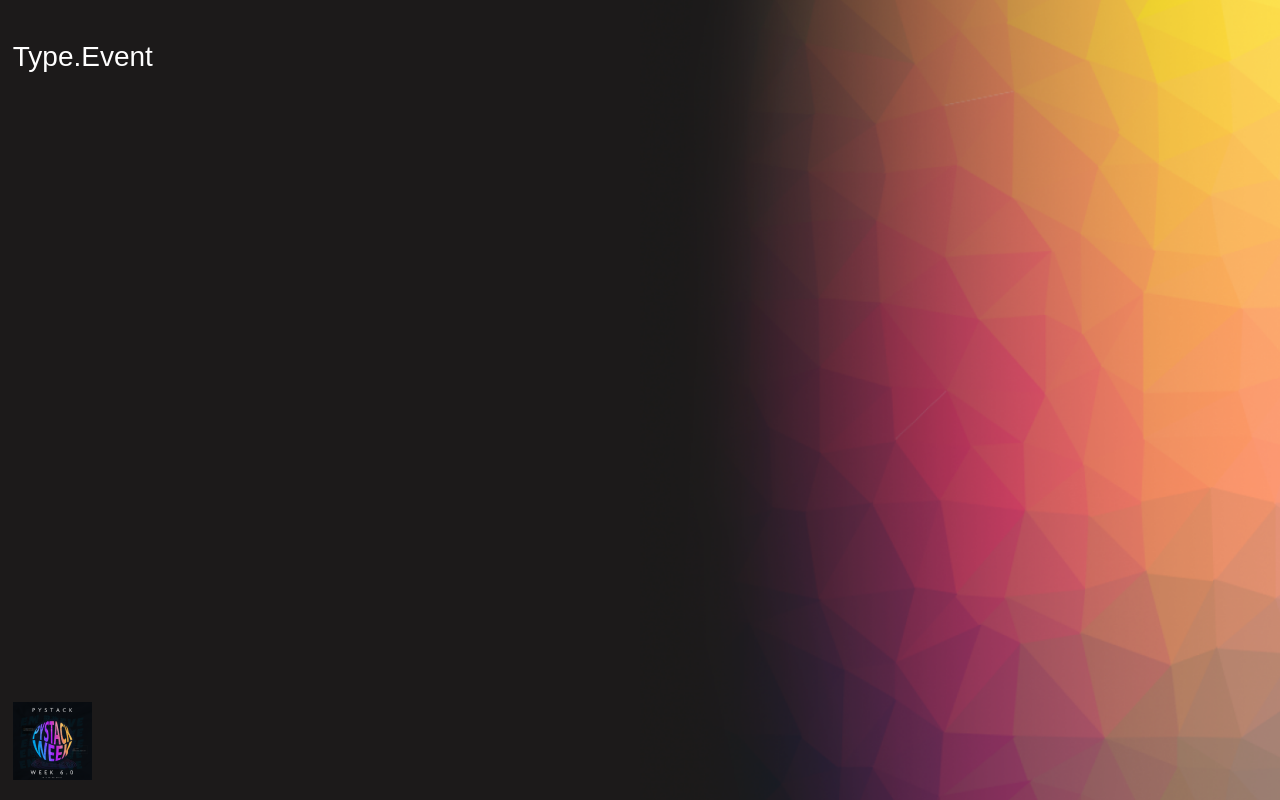
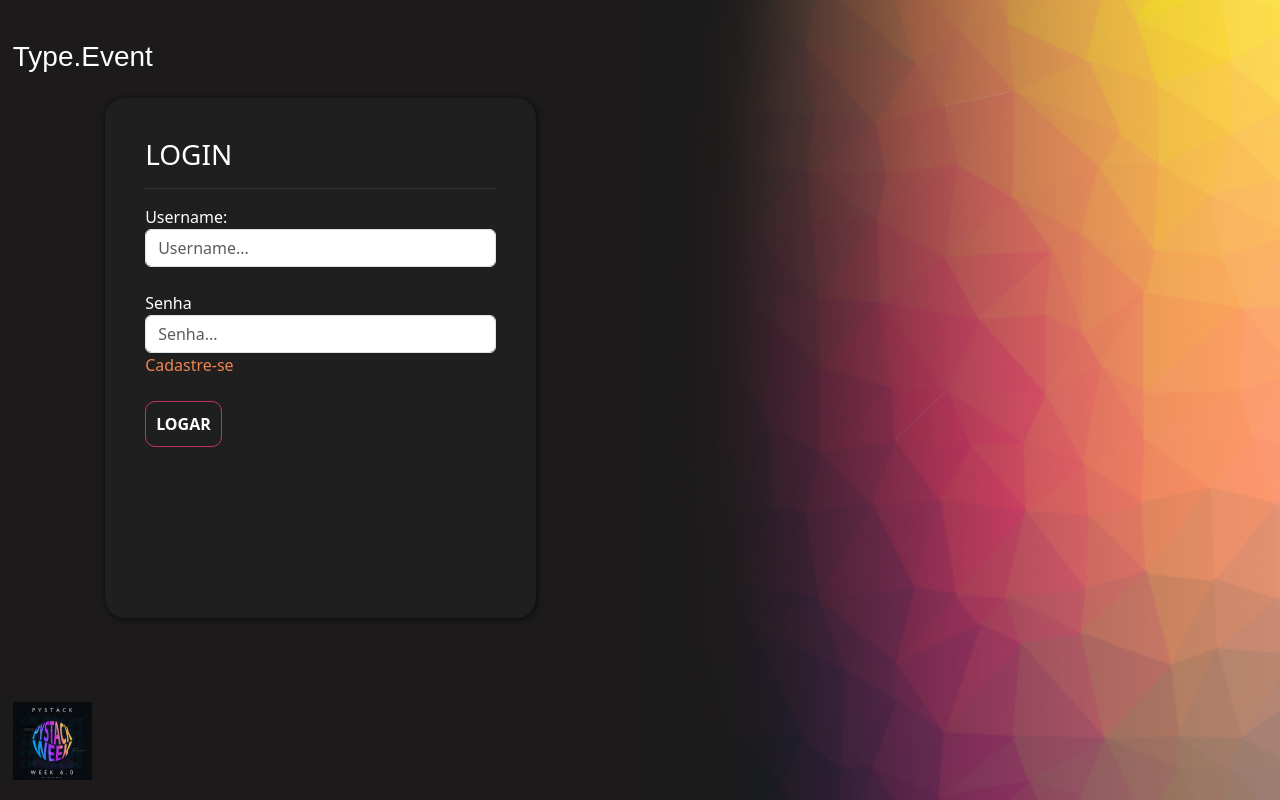
Before and after one commit to YamachitaR/Pythonando, a Django app: page /usuarios/login/ in a window 1280 px wide. Run offline with Django 4.2, Linux system fonts and the light colour scheme.

Commit message:
finalizado o login

```diff
--- /dev/null
+++ b/type_event/templates/partials/usuarios/login.html
@@ -0,0 +1,22 @@
+<div class="box-form">
+    <h3>LOGIN</h3>
+    {% if messages %}
+        {% for message in messages %}
+            <div class="alert {{ message.tags }}">{{ message }}</div>
+        {% endfor %}
+    {% endif %}
+    <hr style="border-color: #7E7B7C">
+
+    <form action="{% url 'login' %}" method="POST">{% csrf_token %}
+        <label>Username:</label>
+        <input type="text" class="form-control" placeholder="Username..." name="username">
+        <br>
+        <label>Senha</label>
+        <input type="password" class="form-control" placeholder="Senha..." name="senha">
+
+        <a href="{% url 'cadastro' %}" class="link">Cadastre-se</a>
+        <br>
+        <br>
+        <input type="submit" value="LOGAR" class="btn-principal">
+    </form>
+</div>
--- a/type_event/usuarios/templates/login.html
+++ b/type_event/usuarios/templates/login.html
@@ -12,7 +12,7 @@
             <div class="col-md">
                 <h3 class="logo">Type.Event</h3>
 
-
+                {% include "partials/usuarios/login.html" %}
 
                 <img src="{% static 'geral/img/logo_evento.png' %}" class="logo-evento">
 
--- a/type_event/usuarios/views.py
+++ b/type_event/usuarios/views.py
@@ -4,7 +4,7 @@ from django.contrib.auth.models import User
 from django.contrib import messages
 from django.contrib.messages import constants
 from django.http import HttpResponse
-
+from django.contrib import auth
 
 def cadastro(request):
     if request.method == "GET":
@@ -41,5 +41,22 @@ def cadastro(request):
 
 # Funcao relacionado a login
 def login(request):
-    if request.method == "GET":
+    if request.method == "GET": #antes de enviar
         return render(request, 'login.html')
+    elif request.method == "POST": # depois enviado
+
+        # pegando variavel login e senha
+        username = request.POST.get('username')
+        senha = request.POST.get('senha')
+
+        # verificando autenticação
+        user = auth.authenticate(username=username, password=senha)
+
+        # se não der certo permanece na pagina e mostra mensagem de erro
+        if not user:
+            messages.add_message(request, constants.ERROR, 'Username ou senha inválidos')
+            return redirect(reverse('login'))
+
+        #autenticado into na pagina de evento
+        auth.login(request, user)
+        return redirect('/eventos/novo_evento/')
```
Also changed, not shown: type_event/db.sqlite3.
